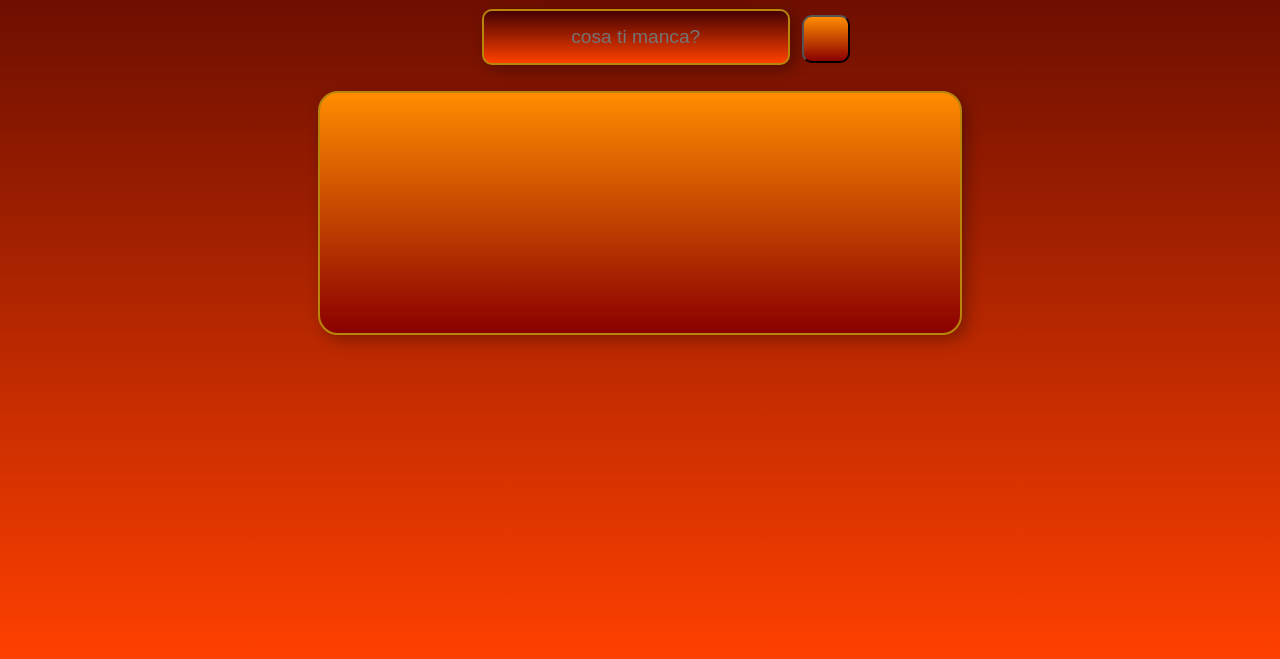
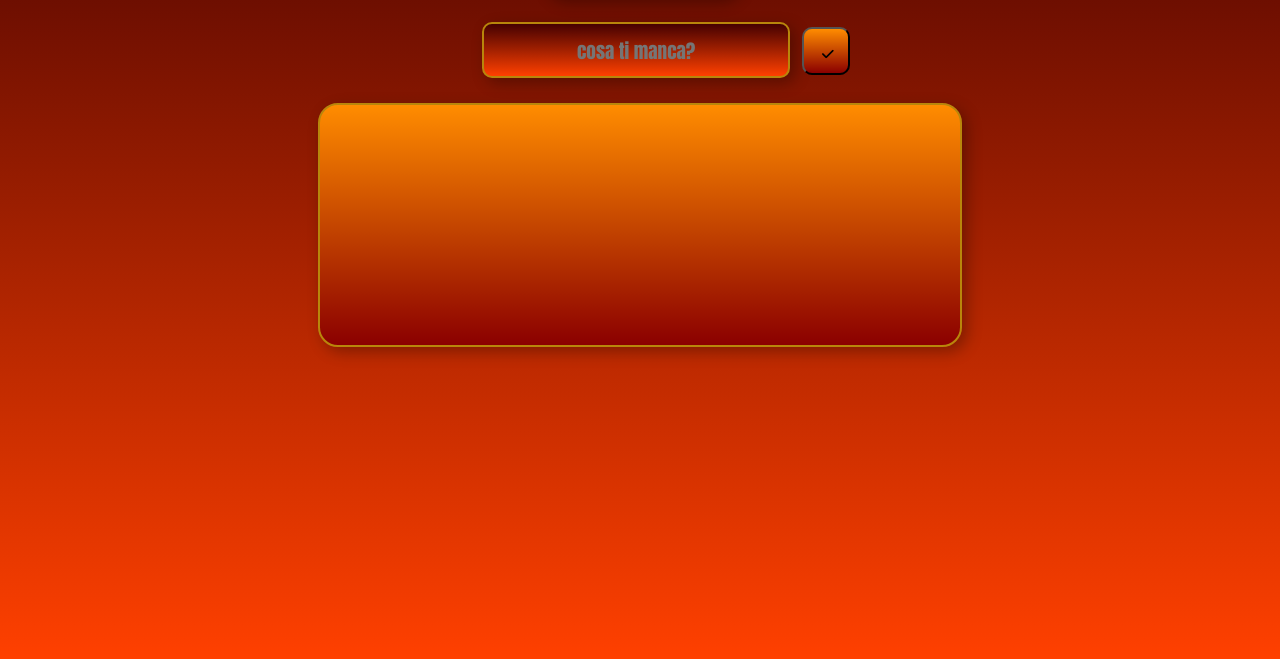
Before and after one commit to gz7pytfpdb-cyber/spaccoTutto, a plain HTML site: page index.html in a window 1280 px wide. Shown: the part 181-840 px from the top of the page. Drawn offline with Linux system fonts and the light colour scheme.

Commit message:
ora ho finito

```diff
--- a/index.html
+++ b/index.html
@@ -4,6 +4,7 @@
     <meta charset="UTF-8" />
     <meta name="viewport" content="width=device-width, initial-scale=1.0" />
     <link rel="stylesheet" href="style.css" />
+
     <title>Document</title>
   </head>
   <body>
@@ -13,7 +14,9 @@
       </div>
 
       <section class="imputBox">
-        <div><input class="imputPlaceholder" type="text" placeholder="cosa ti manca?" /> <button class="checkBtn"></button></div>
+        <div>
+          <input class="imputPlaceholder" type="text" placeholder="cosa ti manca?" /> <button class="checkBtn"><i class="fa-solid fa-check"></i></button>
+        </div>
       </section>
 
       <div class="storageBox">
@@ -22,5 +25,6 @@
 
       <script src="index.js"></script>
     </main>
+    <script src="https://kit.fontawesome.com/e6a7b67a01.js" crossorigin="anonymous"></script>
   </body>
 </html>
--- a/index.js
+++ b/index.js
@@ -1,7 +1,6 @@
 const button = document.querySelector(".checkBtn");
 const input = document.querySelector(".imputPlaceholder");
 const taskList = document.querySelector(".taskList");
-
 button.addEventListener("click", function () {
   const inputText = input.value;
   if (inputText === "") {
--- a/style.css
+++ b/style.css
@@ -2,7 +2,7 @@ body {
   background: linear-gradient(to bottom, #460101, rgb(255, 64, 0));
   min-height: 100vh;
   margin: 0;
-  font-family: fantasy;
+  font-family: Impact, Haettenschweiler, "Arial Narrow Bold", sans-serif;
 }
 
 .checkListBox {
@@ -24,7 +24,7 @@ body {
 }
 .imputPlaceholder {
   text-align: center;
-  font-family: fantasy;
+  font-family: Impact, Haettenschweiler, "Arial Narrow Bold", sans-serif;
   background: linear-gradient(to bottom, #460101, rgb(255, 64, 0));
   border-radius: 10px;
   box-shadow: 5px 5px 15px rgba(0, 0, 0, 0.3);
@@ -55,6 +55,8 @@ body {
 }
 .checkBtn {
   background: linear-gradient(to top, darkred, darkorange);
+  text-align: center;
+  font-weight: bolder;
 
   width: 3rem;
   height: 3rem;
```
